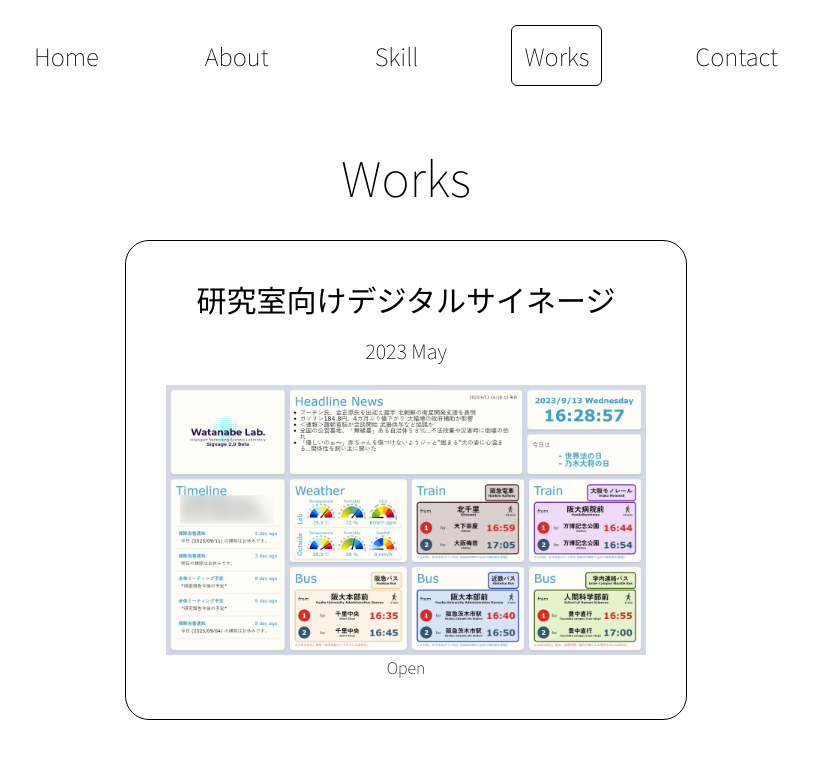
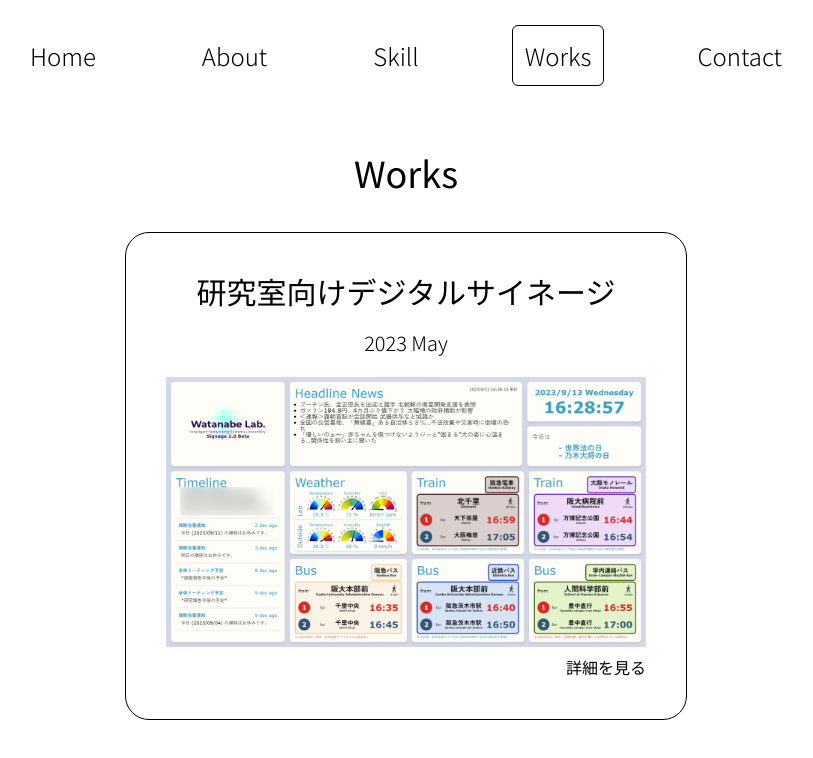
Before and after one commit to wani-nkt/portfolio, a Next.js app: page /works in a window 1280 px wide. Shown: the top 758 px of the page, without its empty margins (234-1047 px from the left). Built offline with nearby package versions, Linux system fonts and the light colour scheme.

Commit message:
フォントサイズなどを調整

```diff
--- a/components/Header.tsx
+++ b/components/Header.tsx
@@ -38,7 +38,7 @@ export default function Header(currentPage: Props) {
   })
 
   return (
-    <header className='flex justify-center items-center font-notosans text-2xl my-10'>
+    <header className='flex justify-center items-center font-notosans font-light text-2xl my-10'>
       <nav>
         {headerLinks}
       </nav>
--- a/components/WorksModal.tsx
+++ b/components/WorksModal.tsx
@@ -2,23 +2,23 @@ import Image from "next/image";
 
 export default function WorksModalContent() {
     return (
-        <div className=' p-10 mt-10 font-notosans text-center'>
+        <div className=' p-10 font-notosans text-center'>
             <h3 className='text-3xl'>研究室向けデジタルサイネージ</h3>
             <p className='text-xl p-5'>2023 May</p>
             <div className='flex justify-center items-center'>
                 <Image src="/image/watalab_signage.png"
-                    width={640}
-                    height={360}
+                    width={480}
+                    height={270}
                     alt="nkt logo" />
             </div>
             <div className=" text-left p-10">
                 <p className=" text-nkt-blue text-xl">機能一覧</p>
                 <ul>
-                    <li>ヘッドラインニュース: 最新ニュースを取得して表示</li>
-                    <li>時刻表示、今日は何の日: 今日が何の記念日かを取得して表示2つめの項目</li>
-                    <li>タイムライン: Slack に投稿されたチャットと画像を取得してタイムライン形式で表示</li>
-                    <li>天気情報: 研究室内のセンサから取得した温湿度、CO2 濃度と大阪市内のアメダスから取得した温湿度、降水量を表示</li>
-                    <li>時刻表: 研究室最寄り駅・最寄りバス停の発車時刻を表示</li>
+                    <li><span className=" font-medium">ヘッドラインニュース:</span> 最新ニュースを取得して表示</li>
+                    <li><span className=" font-medium">今日は何の日:</span> 今日が何の記念日かを取得して表示</li>
+                    <li><span className=" font-medium">タイムライン:</span> Slack に投稿されたチャットと画像を取得してタイムライン形式で表示</li>
+                    <li><span className=" font-medium">天気情報:</span> 研究室内のセンサから取得した温湿度、CO2 濃度と大阪市内のアメダスから取得した温湿度、降水量を表示</li>
+                    <li><span className=" font-medium">時刻表:</span> 研究室最寄り駅・最寄りバス停の発車時刻を表示</li>
                 </ul>
             </div>
         </div>
--- a/pages/about.tsx
+++ b/pages/about.tsx
@@ -14,7 +14,7 @@ export default function AboutPage() {
               alt="nkt logo"
             />
           </div>
-          <div className='text-xl'>
+          <div className='text-xl font-light'>
             <div className='text-center mt-10'>
               <p>Osaka University</p>
               <p>The Graduate School of Information Science and Technology</p>
--- a/pages/contact.tsx
+++ b/pages/contact.tsx
@@ -3,7 +3,7 @@ export default function ContactPage() {
         <>
             <div className='flex justify-center items-center font-notosans text-center'>
                 <div>
-                    <h2 className=' text-5xl mt-10'>Contact</h2>
+                    <h2 className=' text-4xl mt-10'>Contact</h2>
                     <div>
                         <h3 className='text-3xl mt-16'>Email</h3>
                         <p className='text-xl mt-5'>
--- a/pages/skill.tsx
+++ b/pages/skill.tsx
@@ -3,22 +3,22 @@ export default function SkillPage() {
         <>
             <div className='flex justify-center items-center font-notosans text-center'>
                 <div>
-                    <h2 className=' text-5xl mt-10'>Skill</h2>
+                    <h2 className=' text-4xl mt-10'>Skill</h2>
                     <div>
                         <h3 className='text-3xl mt-16'>Languages</h3>
-                        <p className='text-xl mt-5'>
+                        <p className='text-xl mt-5 font-light'>
                             HTML, CSS, TypeScript, JavaScript, Python, C, ...
                         </p>
                     </div>
                     <div>
                         <h3 className='text-3xl mt-16'>Frameworks</h3>
-                        <p className='text-xl mt-5'>
+                        <p className='text-xl mt-5  font-light'>
                             HTML, CSS, TypeScript, JavaScript, Python, C, ...
                         </p>
                     </div>
                     <div>
                         <h3 className='text-3xl mt-16'>Tools</h3>
-                        <p className='text-xl mt-5'>
+                        <p className='text-xl mt-5  font-light'>
                             Docker, git, Visual Studio Code, ...
                         </p>
                     </div>
--- a/pages/works.tsx
+++ b/pages/works.tsx
@@ -30,9 +30,9 @@ export default function WorksPage() {
 
     return (
         <>
-            <div className='flex justify-center items-center font-notosans text-center'>
+            <div className='flex justify-center items-center font-notosans font-light text-center'>
                 <div>
-                    <h2 className=' text-5xl mt-10'>Works</h2>
+                    <h2 className=' text-4xl mt-10 font-normal'>Works</h2>
                     <div className=' border-black border rounded-3xl p-10 mt-10'>
                         <h3 className='text-3xl'>研究室向けデジタルサイネージ</h3>
                         <p className='text-xl p-5'>2023 May</p>
@@ -42,7 +42,9 @@ export default function WorksPage() {
                                 height={270}
                                 alt="nkt logo" />
                         </div>
-                        <button onClick={openModal}>Open</button>
+                        <div className='flex justify-end'>
+                            <button onClick={openModal} className='pt-2 text-right'>詳細を見る</button>
+                        </div>
                     </div>
                 </div>
                 <Modal
@@ -52,7 +54,7 @@ export default function WorksPage() {
                     style={customStyles}
                     contentLabel="Works Modal"
                 >
-                    <button onClick={closeModal}>close</button>
+                    <button onClick={closeModal} className='font-notosans font-extralight'>閉じる</button>
                     <WorksModalContent />
                 </Modal>
 
--- a/styles/global.css
+++ b/styles/global.css
@@ -1,4 +1,4 @@
-@import url("https://fonts.googleapis.com/css2?family=Noto+Sans+JP:wght@100&display=swap");
+@import url('https://fonts.googleapis.com/css2?family=Noto+Sans+JP:wght@100;200;300;400;500&display=swap');
 
 @tailwind base;
 @tailwind components;
```
